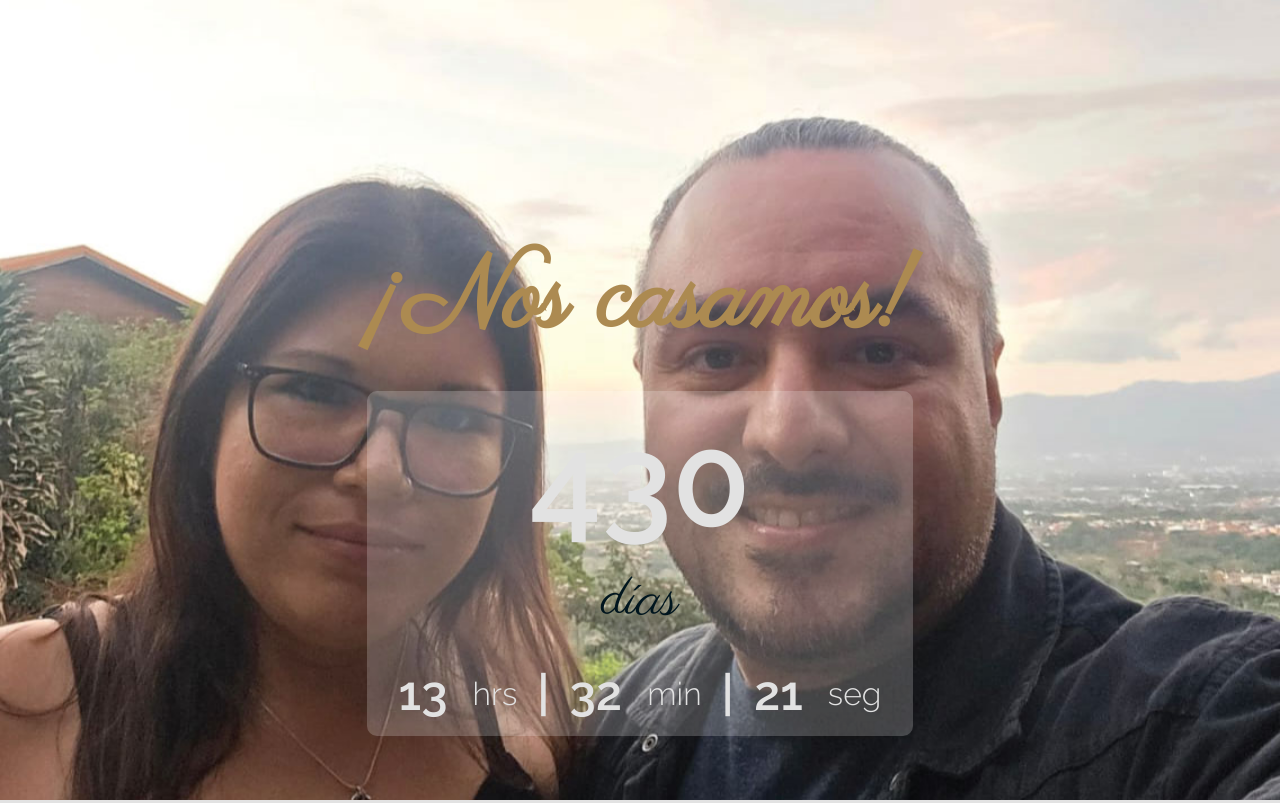
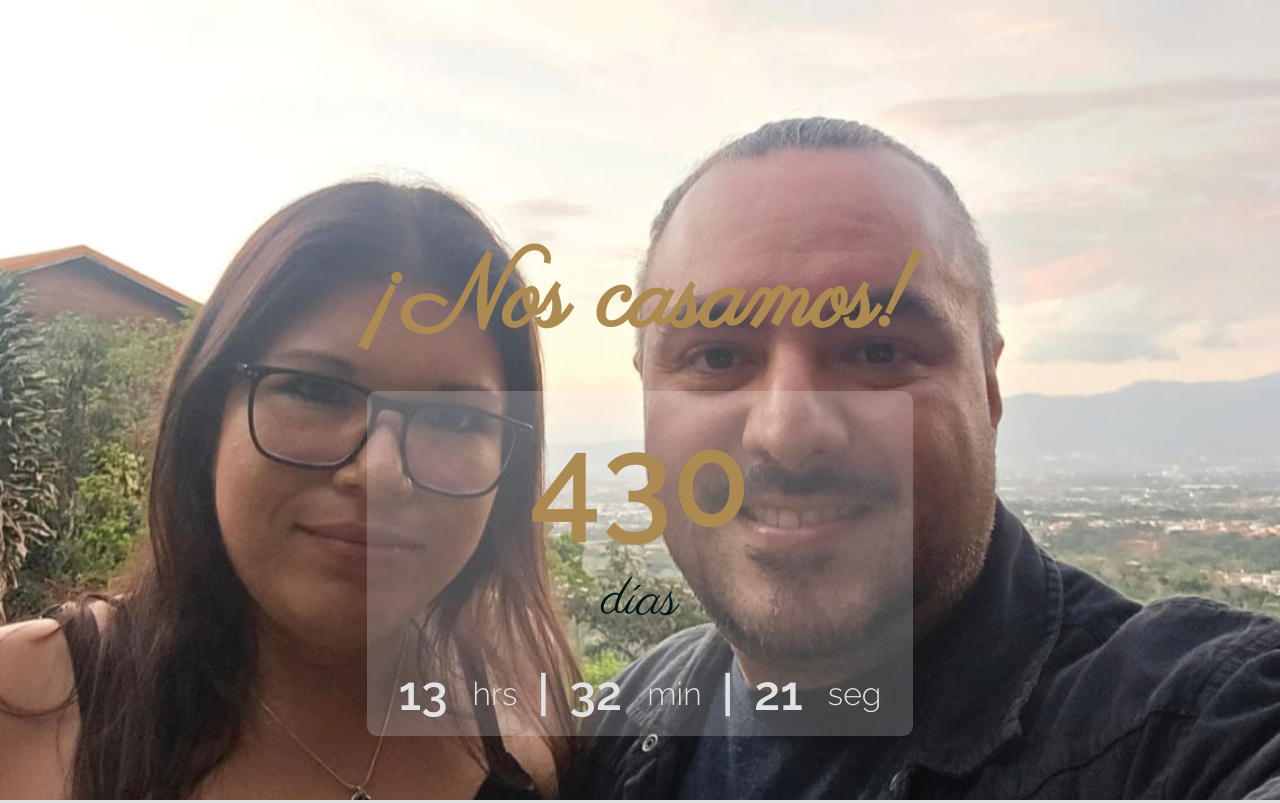
Before and after one commit to DMRamces/Invitacion-pag, a plain HTML site: page index.html in a window 1280 px wide. Shown: the top 803 px of the page. Drawn offline with Linux system fonts and the light colour scheme.

Commit message:
Update styles.css

```diff
--- a/css/styles.css
+++ b/css/styles.css
@@ -116,7 +116,7 @@ a:hover {
     font-size: 8rem;  /* Tamaño duplicado */
     font-weight: bold;
     margin-bottom: 5px;
-    color: #e2e2e2; /* Azul intenso */
+    color: #ac8a51; /* Azul intenso */
 }
 
 .unidad-dias {
```
